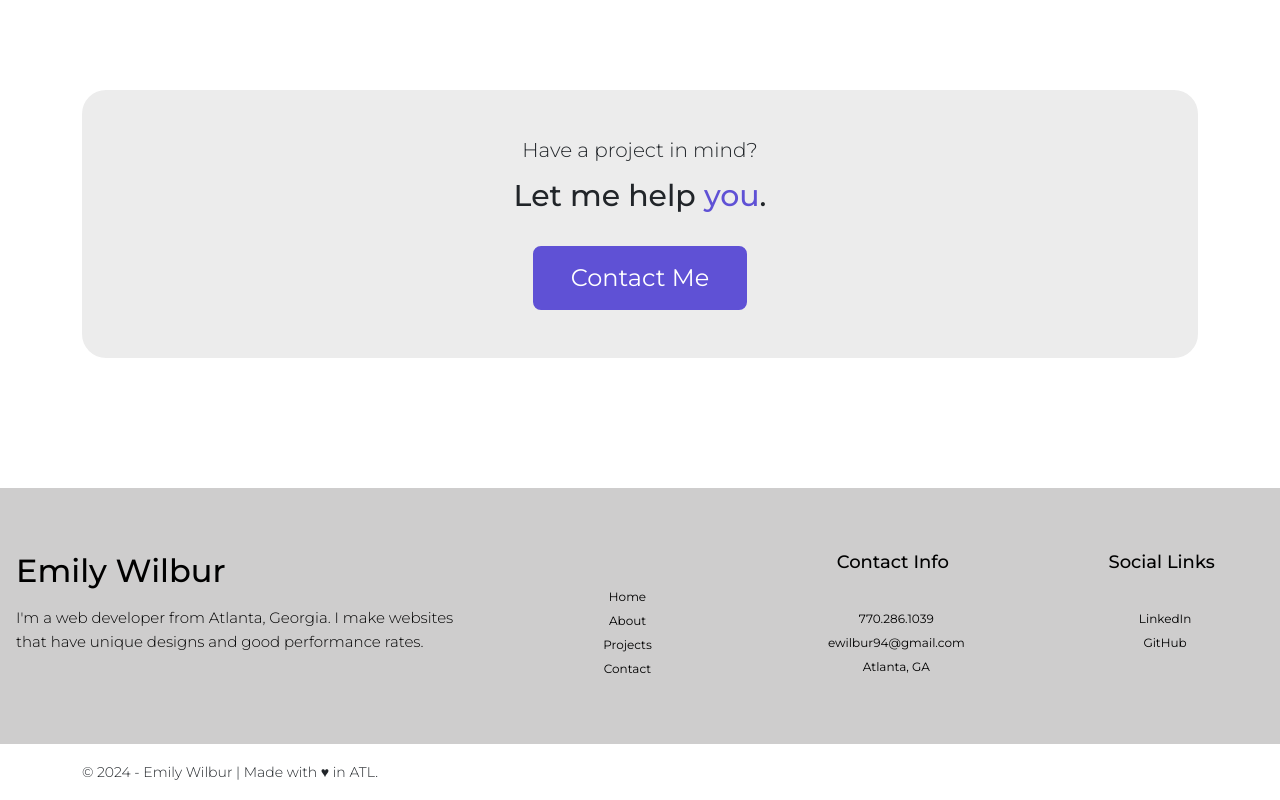
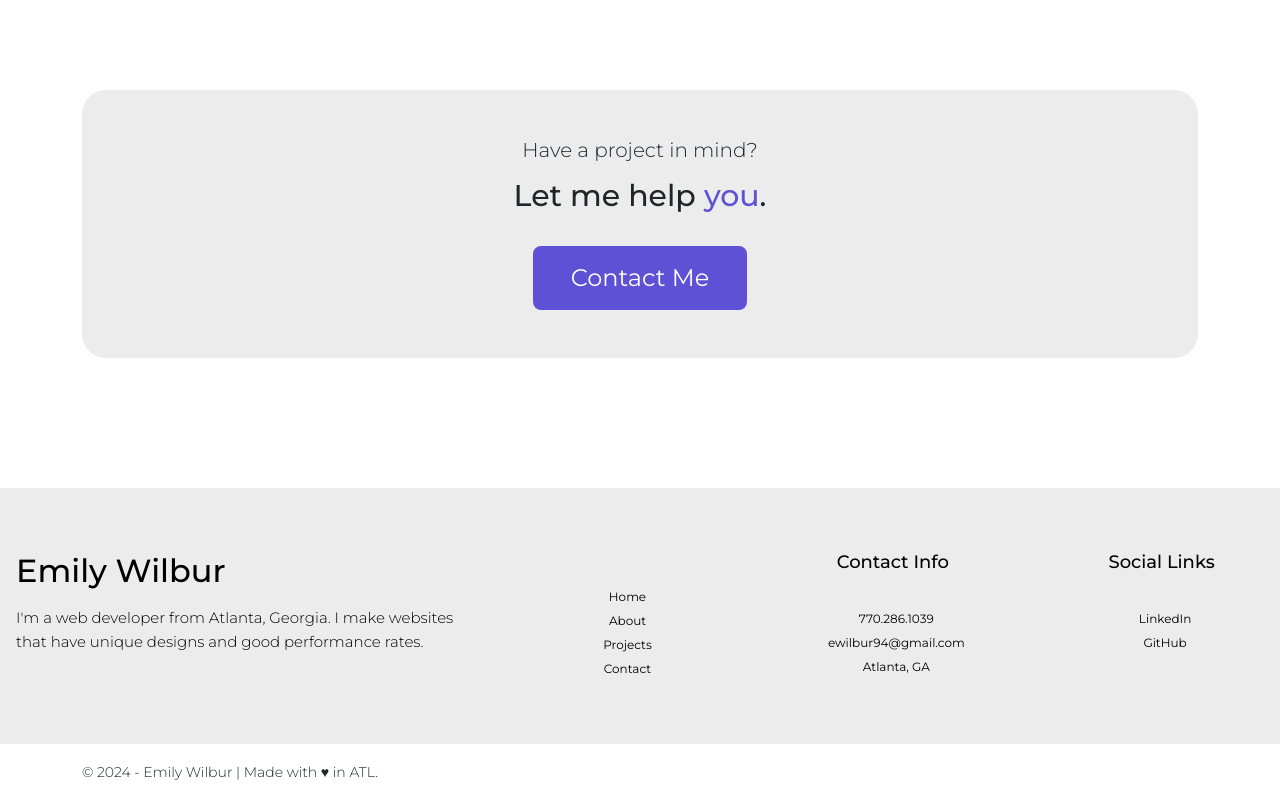
Before and after one commit to emilyjwilbur/port, a React (Create React App) app: page / in a window 1280 px wide. Shown: the part 2003-2803 px from the top of the page. Built offline with nearby package versions, Linux system fonts and the light colour scheme; a web font is replaced by a local one.

Commit message:
footer background color

```diff
--- a/src/App.css
+++ b/src/App.css
@@ -340,7 +340,7 @@ button:focus {
 /* footer section */
 .footer {
   padding-top: 4rem;
-  background-color: #cecdcd;
+  background-color: #ececec;
   color: black;
   display: flex;
   gap: 2rem;
```
